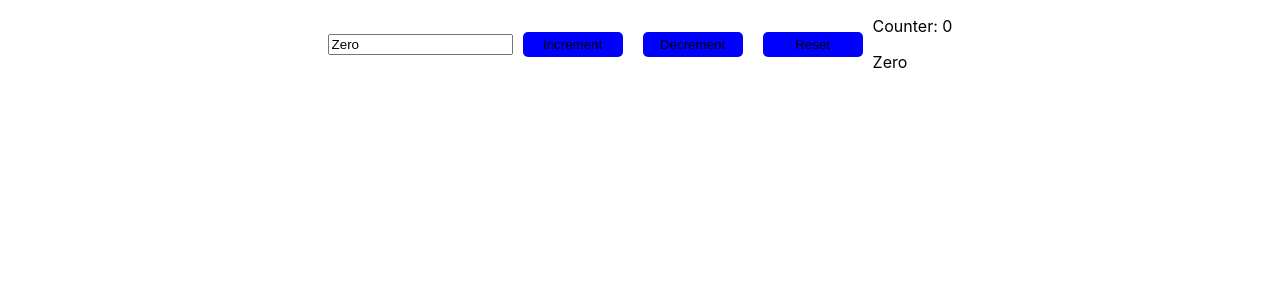
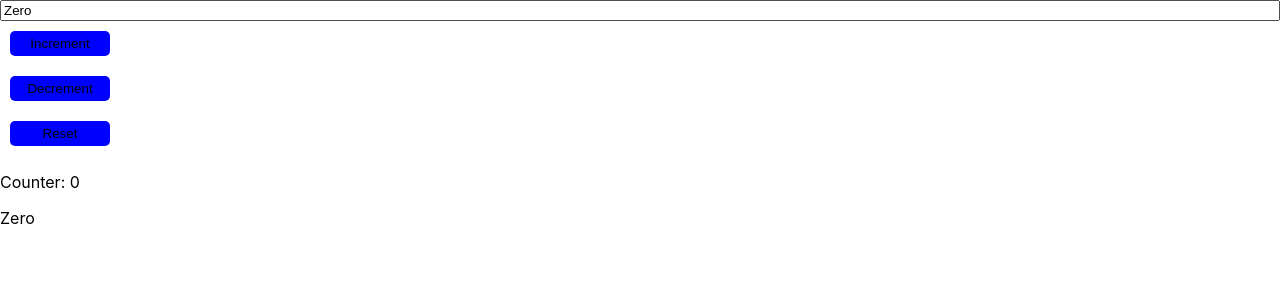
Before and after one commit to wasswaenockmale/reactJS-sessions, a React (Create React App) app in the folder myfirstapp/: page / in a window 1280 px wide. Shown: the top 300 px of the page. Built offline with nearby package versions, Linux system fonts and the light colour scheme.

Commit message:
Added a flex-direction to the container

```diff
--- a/myfirstapp/src/App.css
+++ b/myfirstapp/src/App.css
@@ -53,6 +53,8 @@ button{
 }
 .container{
   display: flex;
-  justify-content: center;
-  align-items: center;
+  flex-direction: column;
+  /* justify-content: center;
+  align-items: center; */
+
 }
```
